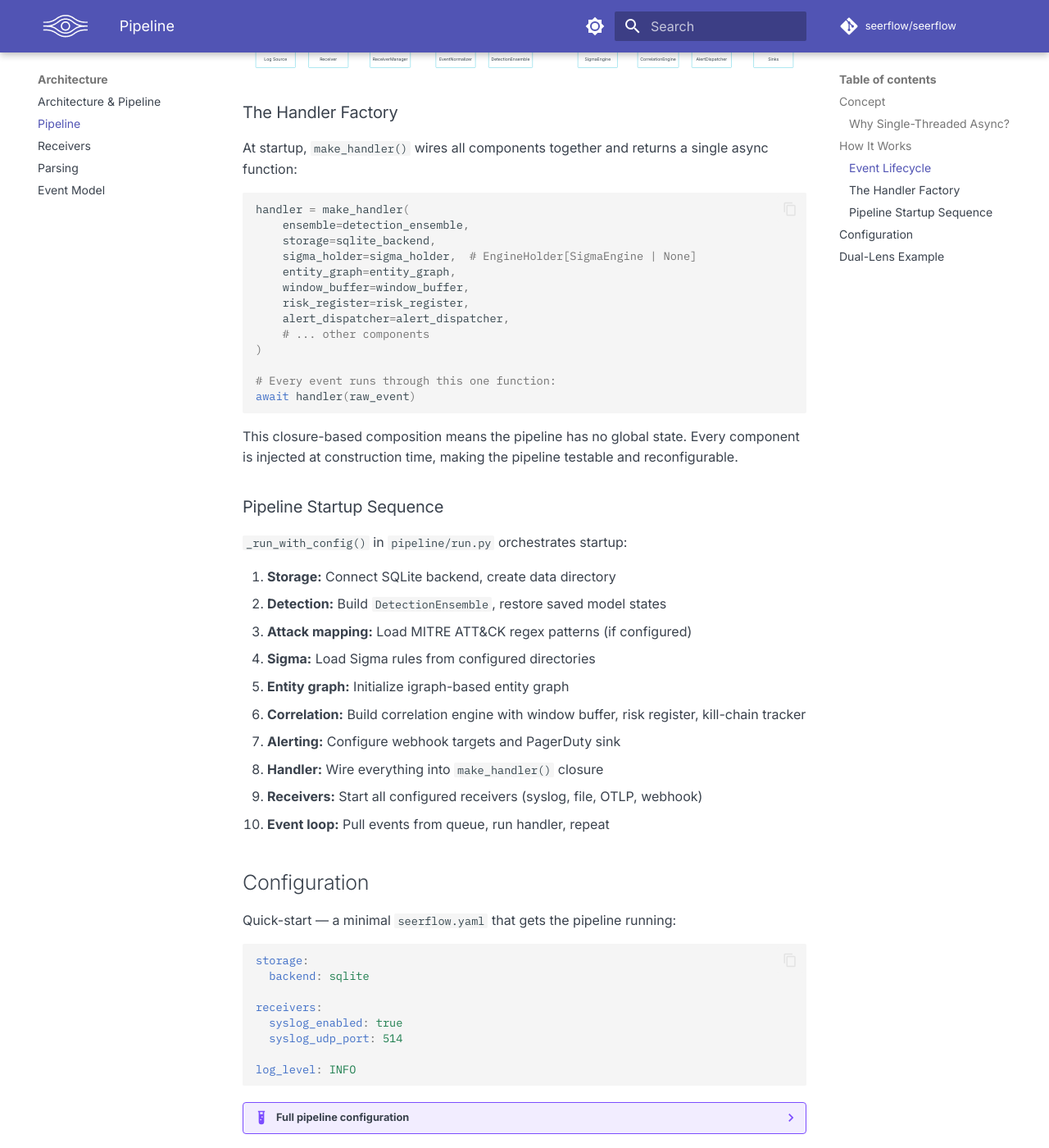
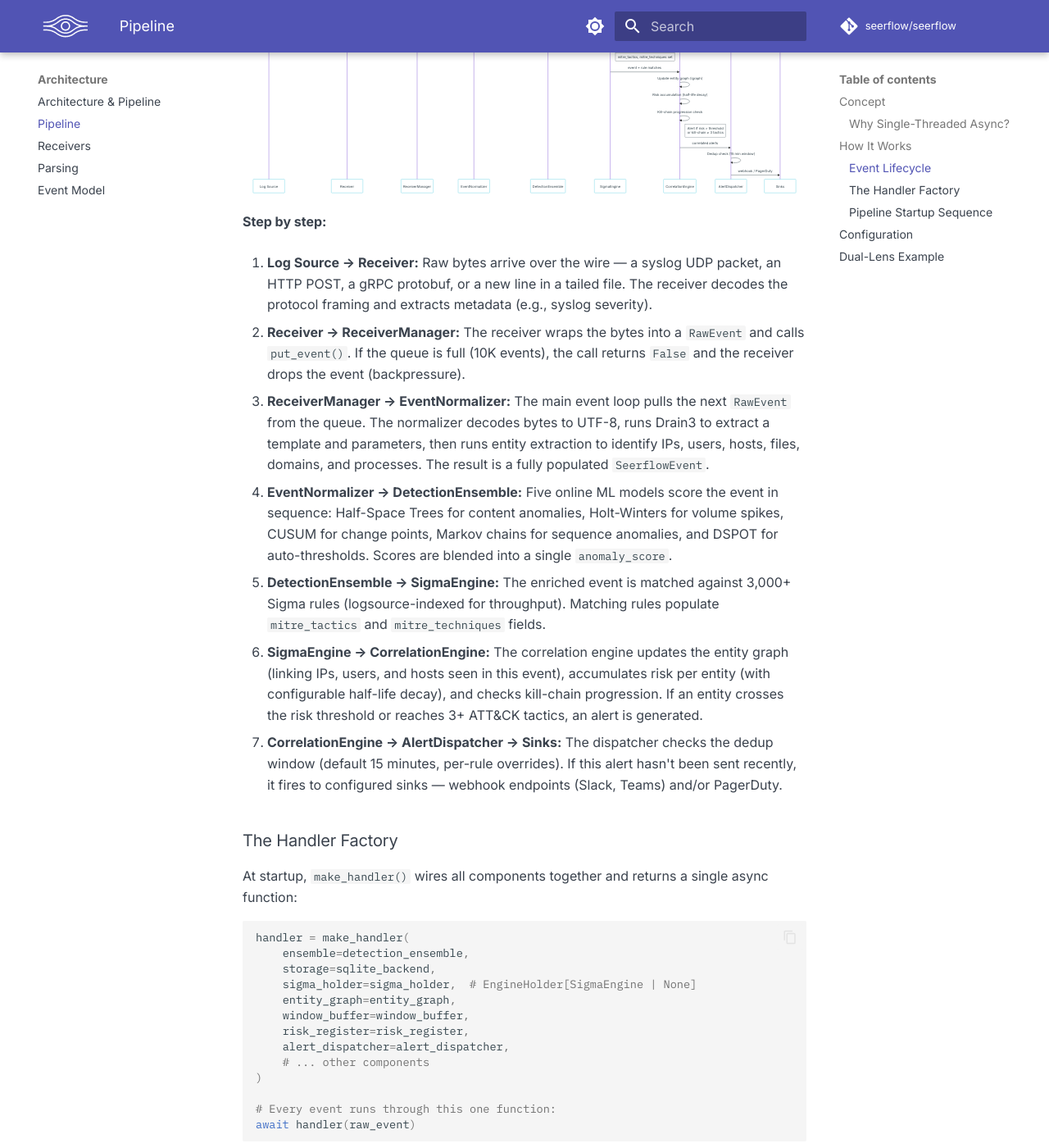
Before and after one commit to seerflow/seerflow-guide, an MkDocs documentation site: the page built from docs/architecture/pipeline.md, in a window 1280 px wide and 1400 px high, scrolled down 1452 px. Shown: the whole window at 82% size. Built offline with MkDocs 1.6.1 and Material for MkDocs 9.7.7, drawn with Linux system fonts in a browser that asks for light colours; plug-ins that fetch from the network failed and are left out; comment, search, counter and statistics services are not loaded.

Commit message:
docs: expand Event Lifecycle with annotated sequence diagram and step-by-step walkthrough

````diff
--- a/docs/architecture/pipeline.md
+++ b/docs/architecture/pipeline.md
@@ -38,19 +38,47 @@ sequenceDiagram
     participant AD as AlertDispatcher
     participant S as Sinks
 
-    LS->>R: raw log bytes
+    LS->>R: raw log bytes (syslog, HTTP, gRPC, file)
+    Note right of R: Decode protocol, extract metadata
     R->>RM: RawEvent (put_event)
+    Note right of RM: Bounded queue (10K max)<br/>Backpressure at 80%
     RM->>N: RawEvent (from queue)
-    N->>N: Drain3 parse + entity extract
-    N->>DE: SeerflowEvent
-    DE->>DE: HST + Holt-Winters + CUSUM + Markov + DSPOT
-    DE->>SE: enriched event (scores populated)
-    SE->>SE: match Sigma rules
+    N->>N: Drain3 parse → template + params
+    N->>N: Entity extract → IPs, users, hosts
+    Note right of N: RawEvent becomes SeerflowEvent
+    N->>DE: SeerflowEvent (30+ fields populated)
+    DE->>DE: HST (content) + Holt-Winters (volume)
+    DE->>DE: CUSUM (change) + Markov (sequence)
+    DE->>DE: DSPOT auto-threshold + blended score
+    Note right of DE: anomaly_score, risk_score set
+    DE->>SE: enriched event
+    SE->>SE: Match against 3,000+ Sigma rules
+    Note right of SE: mitre_tactics, mitre_techniques set
     SE->>CE: event + rule matches
-    CE->>CE: entity graph + risk + kill chain
+    CE->>CE: Update entity graph (igraph)
+    CE->>CE: Risk accumulation (half-life decay)
+    CE->>CE: Kill-chain progression check
+    Note right of CE: Alert if risk > threshold<br/>or kill-chain ≥ 3 tactics
     CE->>AD: correlated alerts
+    AD->>AD: Dedup check (15 min window)
     AD->>S: webhook / PagerDuty
 ```
+
+**Step by step:**
+
+1. **Log Source → Receiver:** Raw bytes arrive over the wire — a syslog UDP packet, an HTTP POST, a gRPC protobuf, or a new line in a tailed file. The receiver decodes the protocol framing and extracts metadata (e.g., syslog severity).
+
+2. **Receiver → ReceiverManager:** The receiver wraps the bytes into a `RawEvent` and calls `put_event()`. If the queue is full (10K events), the call returns `False` and the receiver drops the event (backpressure).
+
+3. **ReceiverManager → EventNormalizer:** The main event loop pulls the next `RawEvent` from the queue. The normalizer decodes bytes to UTF-8, runs Drain3 to extract a template and parameters, then runs entity extraction to identify IPs, users, hosts, files, domains, and processes. The result is a fully populated `SeerflowEvent`.
+
+4. **EventNormalizer → DetectionEnsemble:** Five online ML models score the event in sequence: Half-Space Trees for content anomalies, Holt-Winters for volume spikes, CUSUM for change points, Markov chains for sequence anomalies, and DSPOT for auto-thresholds. Scores are blended into a single `anomaly_score`.
+
+5. **DetectionEnsemble → SigmaEngine:** The enriched event is matched against 3,000+ Sigma rules (logsource-indexed for throughput). Matching rules populate `mitre_tactics` and `mitre_techniques` fields.
+
+6. **SigmaEngine → CorrelationEngine:** The correlation engine updates the entity graph (linking IPs, users, and hosts seen in this event), accumulates risk per entity (with configurable half-life decay), and checks kill-chain progression. If an entity crosses the risk threshold or reaches 3+ ATT&CK tactics, an alert is generated.
+
+7. **CorrelationEngine → AlertDispatcher → Sinks:** The dispatcher checks the dedup window (default 15 minutes, per-rule overrides). If this alert hasn't been sent recently, it fires to configured sinks — webhook endpoints (Slack, Teams) and/or PagerDuty.
 
 ### The Handler Factory
 
````
